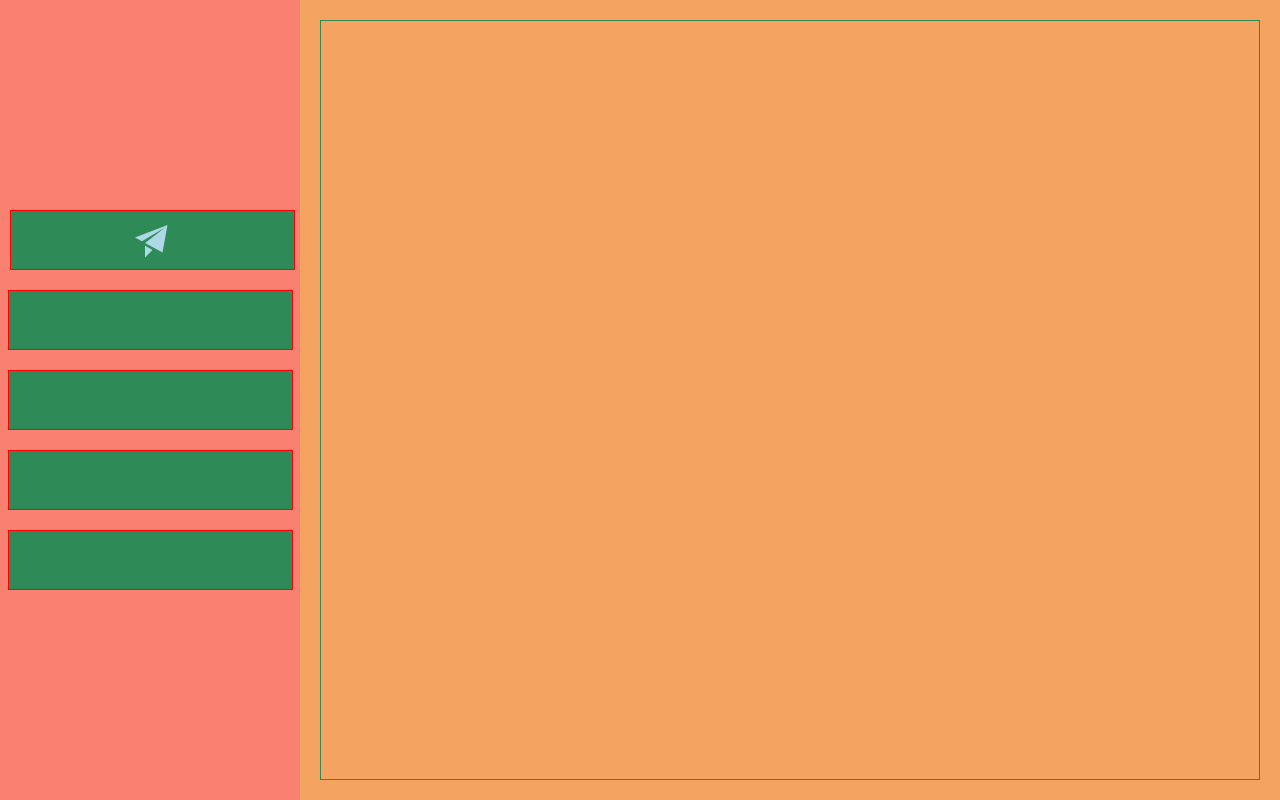
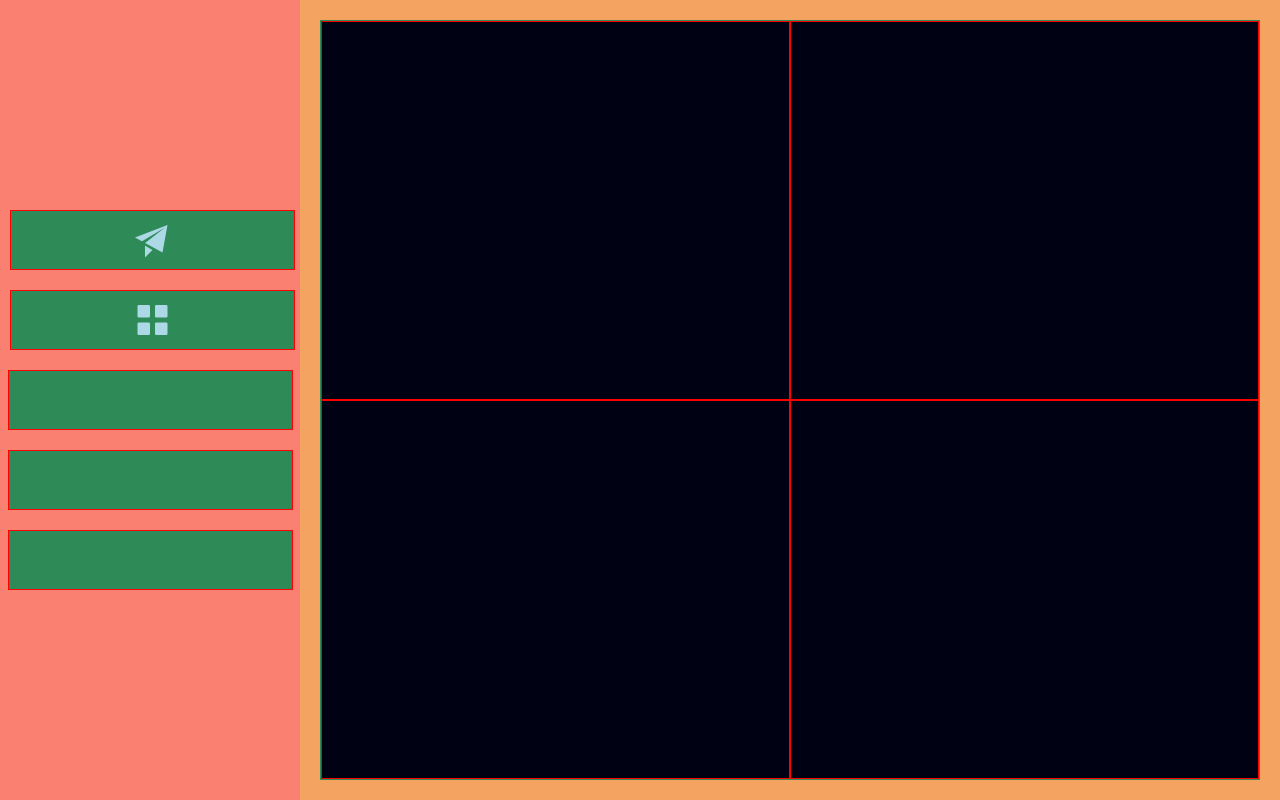
Before and after one commit to yingjieweb/sentry, a Vue app: page /#/cube-album in a window 1280 px wide. Built offline with nearby package versions, Linux system fonts and the light colour scheme.

Commit message:
add CubeAlbum comp and router

```diff
--- a/src/components/SunNav.vue
+++ b/src/components/SunNav.vue
@@ -6,7 +6,11 @@
       </div>
     </router-link>
 
-    <div class="sun-item"></div>
+    <router-link to="/cube-album">
+      <div class="sun-item">
+        <i class="el-icon-menu"></i>
+      </div>
+    </router-link>
     <div class="sun-item"></div>
     <div class="sun-item"></div>
     <div class="sun-item"></div>
--- a/src/router/index.js
+++ b/src/router/index.js
@@ -2,6 +2,7 @@ import Vue from 'vue'
 import VueRouter from 'vue-router'
 
 import Spacecraft from "@/views/Spacecraft"
+import CubeAlbum from "@/views/CubeAlbum"
 
 Vue.use(VueRouter)
 
@@ -14,6 +15,11 @@ const routes = [
     path: '/spacecraft',
     name: 'Spacecraft',
     component: Spacecraft
+  },
+  {
+    path: '/cube-album',
+    name: 'CubeAlbum',
+    component: CubeAlbum
   }
 ]
 
--- /dev/null
+++ b/src/views/CubeAlbum.vue
@@ -0,0 +1,29 @@
+<template>
+  <div class="container">
+    <div class="item"></div>
+    <div class="item"></div>
+    <div class="item"></div>
+    <div class="item"></div>
+  </div>
+</template>
+
+<script lang="js">
+  export default {
+    name: "CubeAlbum"
+  }
+</script>
+
+<style lang="scss" scoped>
+  .container {
+    display: flex;
+    justify-content: center;
+    align-items: center;
+    flex-wrap: wrap;
+
+    .item {
+      height: 50%;
+      width: 50%;
+      border: 1px solid red;
+    }
+  }
+</style>
```
